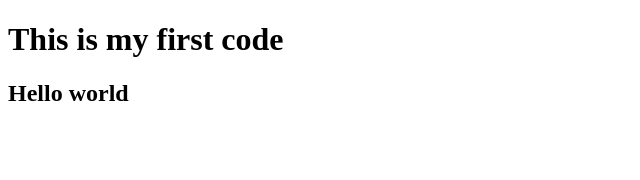
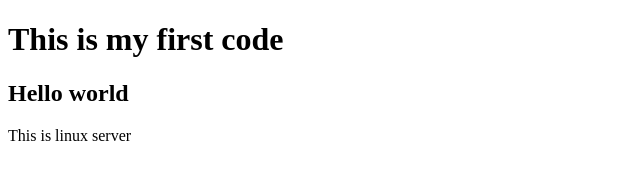
Before and after one commit to hieu3152000/CSE454, a plain HTML site: page index.html in a window 1280 px wide. Shown: the whole page, without its empty margins (0-640 px from the left). Drawn offline with Linux system fonts and the light colour scheme.

Commit message:
Ubuntu server first commit

```diff
--- a/index.html
+++ b/index.html
@@ -4,7 +4,7 @@
 
 <h1>This is my first code</h1>
 <h2>Hello world</h2>
-
+<p>This is linux server </p>
 
 </body>
 </html>
```
